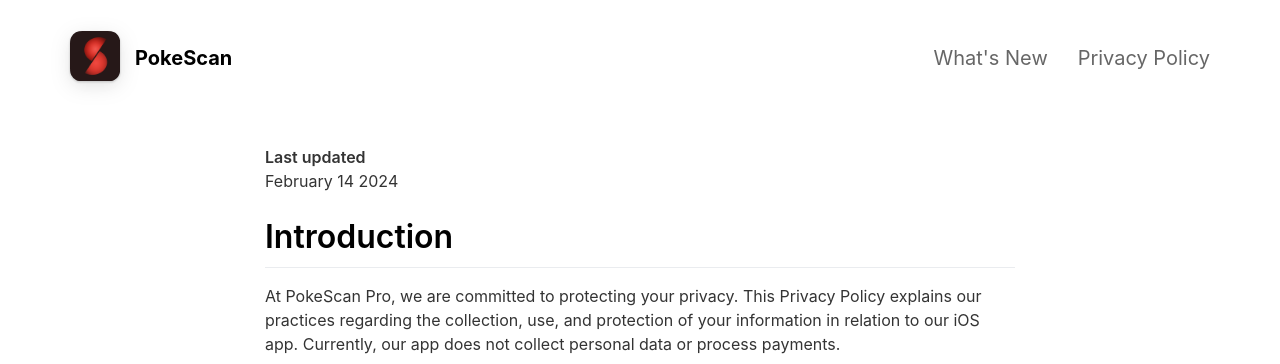
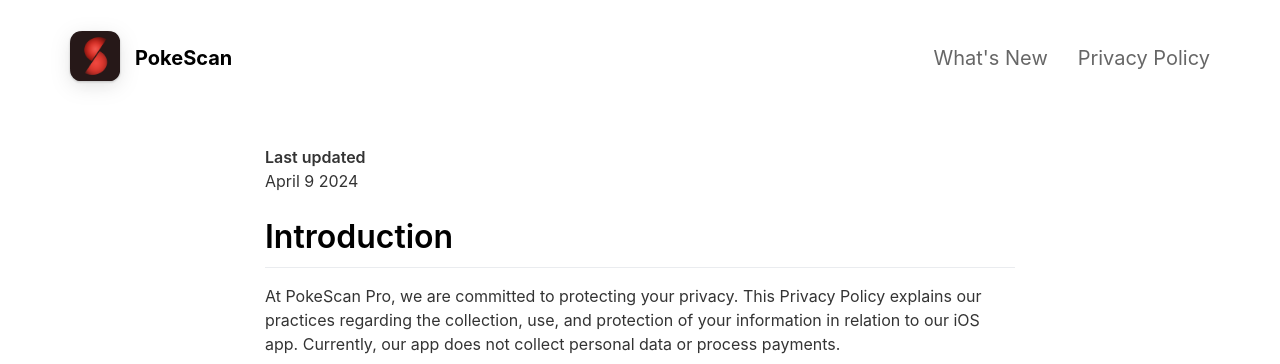
Before and after one commit to emilbaehr/automatic-app-landing-page, a Jekyll site: the page built from _pages/privacypolicy.md, in a window 1280 px wide. Shown: the top 364 px of the page. Built offline with Jekyll 4.4.1, drawn with Linux system fonts in a browser that asks for light colours; nearby versions of some CDN libraries.

Commit message:
Update privacypolicy.md

```diff
--- a/_pages/privacypolicy.md
+++ b/_pages/privacypolicy.md
@@ -5,7 +5,7 @@ include_in_header: true
 ---
 
 **Last updated**
-February 14 2024
+April 9 2024
 
 # Introduction
 At PokeScan Pro, we are committed to protecting your privacy. This Privacy Policy explains our practices regarding the collection, use, and protection of your information in relation to our iOS app. Currently, our app does not collect personal data or process payments.
```
